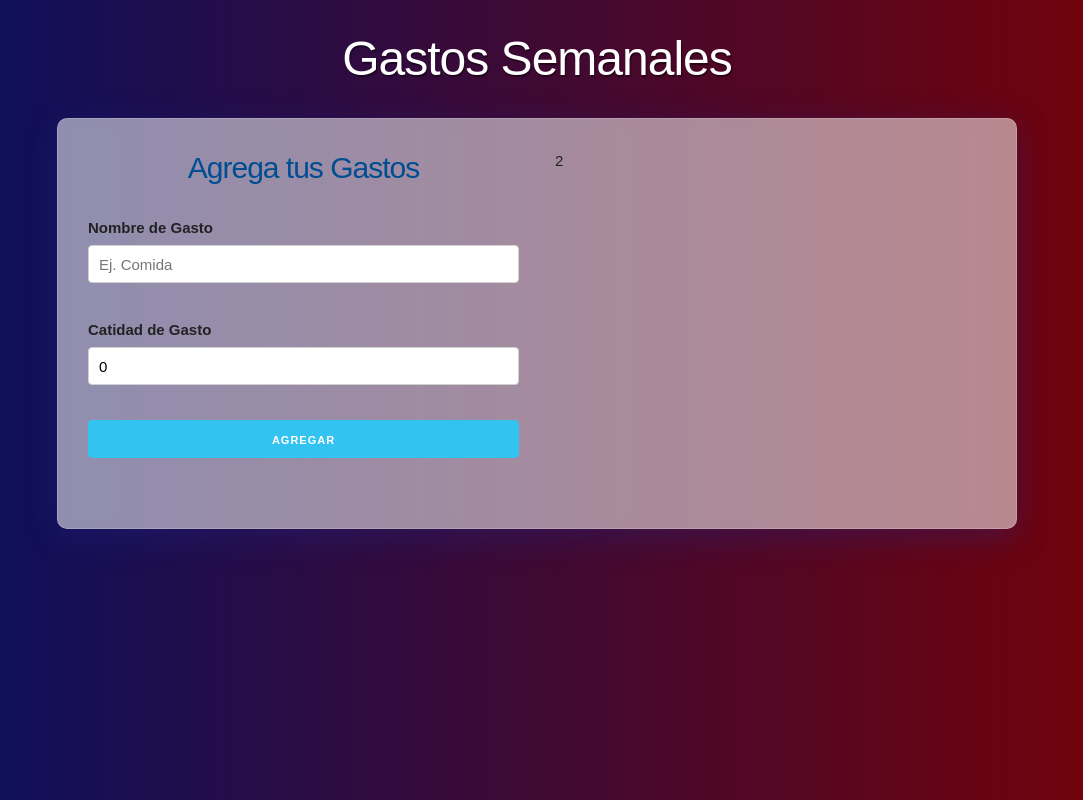
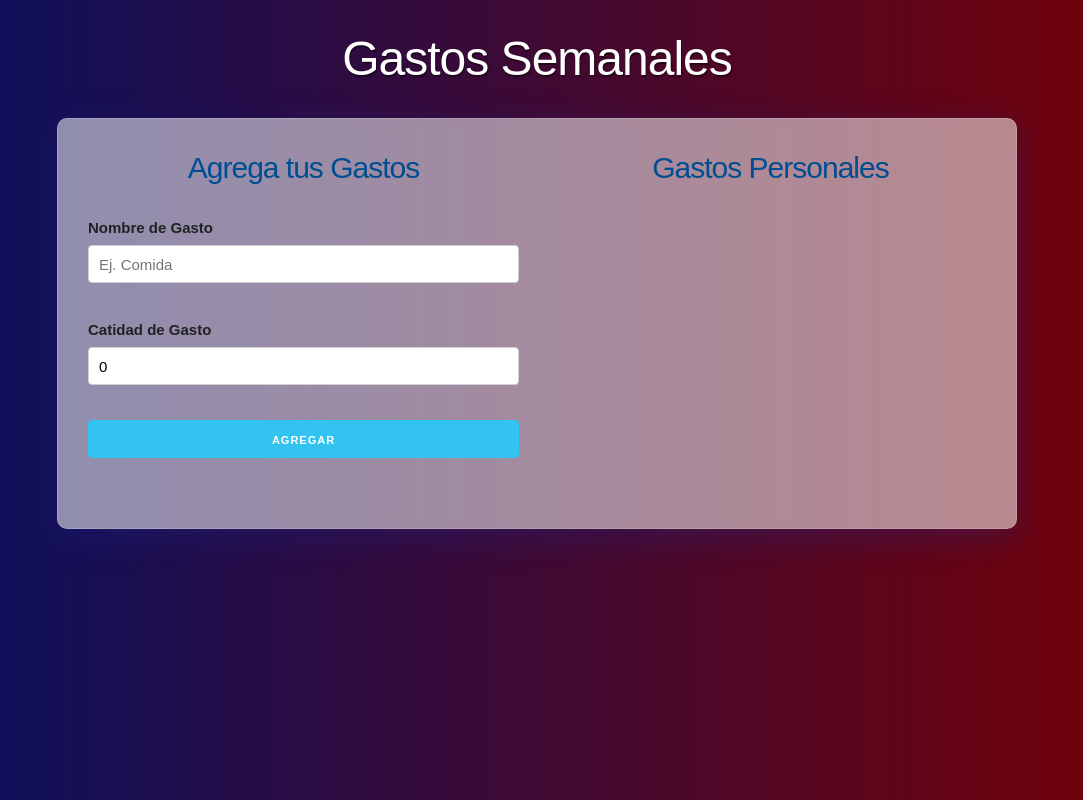
Before and after one commit to brimanz/application-of-weekly-expenses, a React (Vite) app: page / in a window 1280 px wide. Both pictures are taken after typing "5" into the empty fields and a click on the input "Ingresar". Shown: the whole page, without its empty margins (103-1186 px from the left). Built offline with nearby package versions, Linux system fonts and the light colour scheme.

Commit message:
adding listado and gasto components

```diff
--- a/src/App.jsx
+++ b/src/App.jsx
@@ -1,5 +1,5 @@
 import {useState} from 'react'
-import {Header, Ask, Form} from './components'
+import {Header, Ask, Form, Listado} from './components'
 
 
 function App() {
@@ -41,7 +41,9 @@
                 </div>
 
                 <div className="one-half column">
-                  2
+                  <Listado
+                    gastos={gastos}
+                  />
                 </div>
               </div>
             )
--- /dev/null
+++ b/src/components/Gasto/Gasto.jsx
@@ -0,0 +1,14 @@
+const Gasto = ({gasto}) =>{
+	return(
+		<li className="gastos">
+			<p>
+				{gasto.nombre}
+
+				<span className="gasto">${gasto.cantidad}</span>
+			</p>
+		</li>
+	);
+}
+
+
+export default Gasto
--- /dev/null
+++ b/src/components/Listado/Listado.jsx
@@ -0,0 +1,18 @@
+import Gasto from '../Gasto/Gasto'
+
+const Listado = ({gastos}) => {
+	return(
+		<div className="gastos-realizados">
+			<h2>Gastos Personales</h2>
+			{gastos.map((gasto) => (
+				<Gasto
+					key={gasto.id}
+					gasto={gasto}
+				/>
+			))}
+		</div>
+	);
+}
+
+
+export default Listado
--- a/src/components/index.js
+++ b/src/components/index.js
@@ -2,6 +2,7 @@
 import Ask from './Ask/Ask';
 import Form from './Form/Form';
 import Error from './Error/Error';
+import Listado from './Listado/Listado';
 
 
-export {Header, Ask, Error, Form}
+export {Header, Ask, Error, Form, Listado}
```
